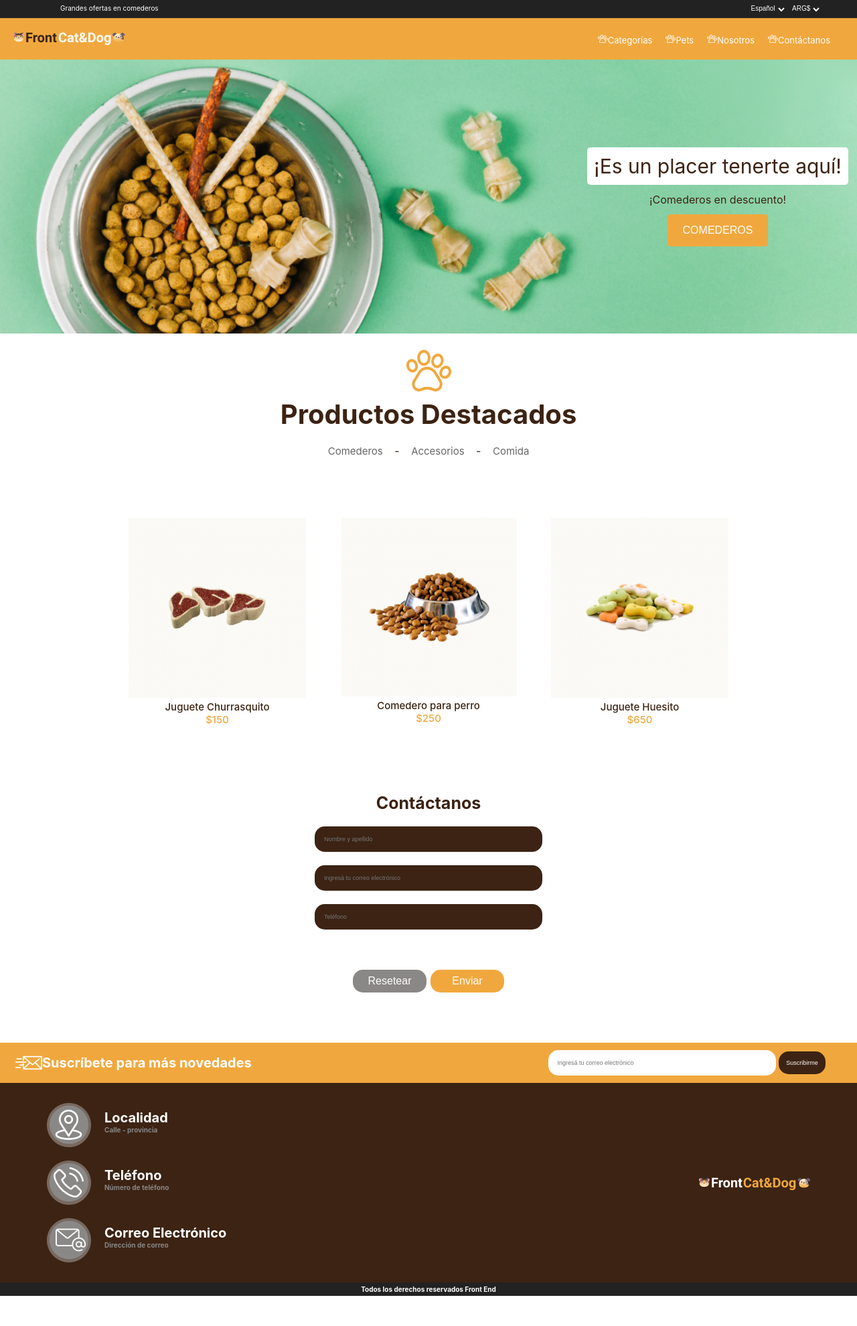
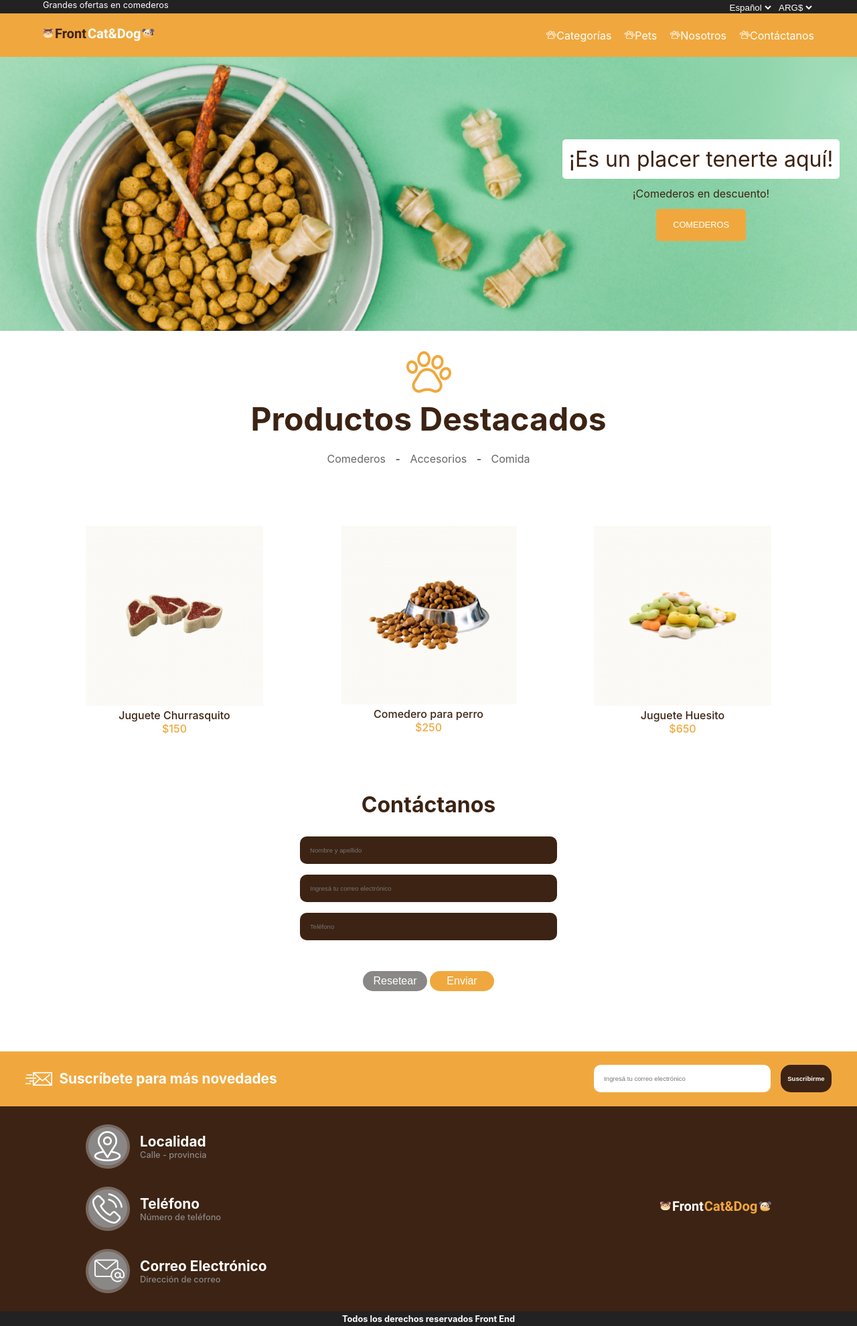
Before and after one commit to Avluela/petshop, a plain HTML site: page index.html in a window 1280 px wide. Shown: the whole page at 67% size. Before the commit the page ends 1935 px from the top, so only its background shows below. Drawn offline with Linux system fonts and the light colour scheme.

Commit message:
actualización de clase 15

```diff
--- a/css/styles.css
+++ b/css/styles.css
@@ -7,283 +7,415 @@
 body{
     font-family: -apple-system, BlinkMacSystemFont, 'Segoe UI', Roboto, Oxygen, Ubuntu, Cantarell, 'Open Sans', 'Helvetica Neue', sans-serif;
     color: #3C2313;
+    width: 100%;
 }
 
 header{
     display: flex;
     flex-direction: column;
-    width: 100%;
+}
+
+main{
+    display: flex;
+    flex-direction: column;
+    align-items: center;
+    text-align: center;
+}
+
+footer{
+    background-color: #3C2313;
+    display: flex;
+    flex-direction: column;
+    padding: 2% 0% 0%;
+}
+
+h1{
+    font-size: 2rem;
+    font-weight: 700;
+    margin: 5px 0px 20px 0px;
+}
+
+h2{
+    font-size: 1.3rem;
+    font-weight: 400;
+}
+
+h3{
+    font-size: 2.7rem;
+    font-weight: 700;
+    margin: 20px 0px;
+}
+
+h4{
+    font-size: 1.3rem;
+    font-weight: 700;
+    color: #FFFFFF;
+}
+
+h5{
+    font-size: 1rem;
+    font-weight: 400;
+}
+
+ul{
+    list-style: none;
+}
+
+p{
+    font-weight: 500;
+}
+
+input{
+    width: 80%;
+    align-items: center;
+    background-color: #3C2313;
+    color: #FFFFFF;
+    font-size: 0.6rem;
+    font-weight: 400;
+    padding: 3%;
+    border-radius: 10px;
+    border: transparent;
+    margin: 8px;
+}
+
+a{
+    text-decoration: transparent;
+    color: #ffffff;
 }
 
 select{
     border: transparent;
     background-color: transparent;
-    font-size: 10px;
-    color: #FFFFFF;
-    text-decoration: transparent;
-    padding-bottom: 4px;
+    color: #ffffff;
 }
 
-main{
-    display: flex;
-    flex-direction: column;
-}
-
-h1{
-    font-size: 40px;
-    font-weight: 700;
-    margin: 5px 0px 20px 0px;
-}
-
-h2{
-    font-size: 30px;
-    font-weight: 400;
-}
-
-h3{
-    font-size: 25px;
-    font-weight: 700;
-    margin: 20px 0px;
-}
-
-h4{
-    font-size: 20px;
-    font-weight: 700;
-    color: #FFFFFF;
-}
-
-h5{
-    font-size: 16px;
-    font-weight: 400;
-}
-
-input{
-    width: 340px;
-    align-items: center;
-    background-color: #3C2313;
-    color: #FFFFFF;
-    font-size: 9px;
-    font-weight: 400;
-    padding: 14px;
-    border-radius: 15px;
-    border: transparent;
+option{
+    background-color: #222222;
 }
 
 .top-header{
+    visibility: hidden;
+    position: absolute;
     background-color: #222222;
+    display: flex;
     flex-direction: row;
     justify-content: space-between;
-    display: flex;
-    align-items: center;
-    padding: 0px 53px 4px 90px;
+    padding: 0% 5%;
 }
 
 .top-header a{
-    font-size: 10px;
-    color: #FFFFFF;
-    display: inline-flex;
-    text-decoration: transparent;
+    font-size: 0.8rem;
+}
+
+.contact{
+    width: 100%;
 }
 
 .nav-header{
-    background-color: #F0A83E;
     display: flex;
-    justify-content: space-between;
     flex-direction: row;
     align-items: center;
+    justify-content: space-between;
+    padding: 2% 10%;
+    background-color: #F0A83E;
 }
 
 .nav-header ul{
-    list-style-type: none;
-    display: inline-flex;
-    color: #FFFFFF;
-    font-size: 13px;
-    padding: 24px 40px 21px 0px;
+    visibility: hidden;
+    position: absolute;
 }
 
-.nav-header a{
-    padding-left: 20px;
-    color: #FFFFFF;
-    text-decoration: transparent;
+#nav-select{
+    color: #ffffff;
 }
 
 .banner{
     background-image: url(../img/bowl-and-pet-daities-on-green-background.png);
     background-size: cover;
+    width: 100%;
     height: 409px;
     display: flex;
     align-items: center;
-    justify-content: flex-end;
+    justify-content: center;
 }
 
 .banner-container{
-    padding-right: 13px;
-    text-align: center;
+    display: flex;
+    flex-direction: column;
+    align-items: flex-end;
 }
 
 .caja{
     background-color: #FFFFFF;
-    padding: 10px;
+    padding: 10px 40px;
     border-radius: 5px;
-    margin-bottom: 12px;
+    margin-bottom: 3%;
 }
 
 .btn-comedero{
     background-color: #F0A83E;
     border-radius: 5px;
-    font-size: 16px;
+    font-size: 1rem;
     text-align: center;
     color: #FFFFFF;
-    padding: 15px 23px;
+    padding: 5% 7%;
     border: transparent;
-    margin-top: 12px;
+    margin: 3% 6%;
 }
 
 .title{
     display: flex;
+    flex-direction: column;
     align-items: center;
-    justify-content: center;
-    flex-direction: column;
-    margin: 20px 0px 40px 0px;
+    width: 80%;
+    margin: 5% 0%;
+}
+
+.title a{
+    color: #666666;
 }
 
 .title li{
     display: inline;
 }
 
-.title a{
-    font-size: 15px;
-    color: #666666;
-    font-weight: 400;
-    text-decoration: transparent;
-}
-
 .divider-list{
-    padding: 0px 13px;
-}
-
-.productos{
-    width: 70%;
-    margin: 50px auto 80px;
-}
-
-.productos ul{
-    display: flex;
-    justify-content: space-between;
-    flex-direction: row;
-    list-style: none;
-}
-
-.productos li{
-    text-align: center;
-}
-
-.productos p{
-    font-weight: 500;
-    font-size: 15px;
+    padding: 0px 10px;
 }
 
 .red{
     color: #F0A83E;
 }
 
-.contact{
+.contact-button{
     display: flex;
-    align-items: center;
-    justify-content: center;
-    flex-direction: column;
+    justify-content: space-around;
+    margin: 7% 0%;
 }
 
-.contact-buttons{
-    display: flex;
-    align-items: center;
-    justify-content: center;
-    flex-direction: row;
+.btn{
+    color: #FFFFFF;
+    text-align: center;
+    border: transparent;
 }
 
 .btn-form{
-    width: 110px;
-    height: 34px;
+    width: 48%;
     background-color: #F0A83E;
-    border-radius: 15px;
-    font-size: 16px;
-    color: #FFFFFF;
-    text-align: center;
-    border: transparent;
-    margin: 40px 3px 75px;
+    border-radius: 25px;
+    font-size: 1rem;
+    padding: 3% 0%;
 }
 
 .btn-reset{
     background-color: #8A8787;
 }
 
-.btn-suscribe{
-    width: 70px;
-    height: 34px;
-    background-color: #3C2313;
-    border-radius: 15px;
-    font-size: 9px;
-    color: #FFFFFF;
-    text-align: center;
-    border: transparent;
-    /* margin: 40px 3px 75px; */
+.suscribe{
+    background-color: #F0A83E;
+    padding: 0.5% 1%;
+    display: flex;
+    width: 100%;
+    align-items: flex-start;
+    flex-direction: column;
 }
 
-.suscribe,
 .suscribe div{
-    background-color: #F0A83E;
     display: flex;
-    justify-content: space-between;
     flex-direction: row;
     align-items: center;
-}
-
-.suscribe{
-    padding: 10px 47px 10px 23px;
 }
 
 .suscribe input{
     background-color: #FFFFFF;
     color:#A0A0A0;
-    font-size: 9px;
+    font-size: 0.6rem;
+    width: 65%;
+}
+
+.suscribe form{
+    display: flex;
+    flex-direction: row;
+    width: 100%;
+    padding: 2% ;
+    align-items: center;
+}
+
+.suscribe img{
+    margin-right: 10px;
+}
+
+.btn-suscribe{
+    background-color: #3C2313;
+    border-radius: 15px;
+    font-size: 1rem;
+    font-weight: 700;
+    padding: 2% 2%;
+    margin-left: 2%;
 }
 
 .footer{
-    background-color: #3C2313;
-    display: flex;
-    justify-content: space-between;
-    flex-direction: row;
-    align-items: center;
-    padding: 20px 70px;
-}
-
-.footer ul{
     display: flex;
     flex-direction: column;
-    justify-content: start;
+    align-items: center;
 }
 
 .footer li{
     display: flex;
     flex-direction: row;
-    margin: 10px 0px;
+    margin: 10% 0%;
+}
+
+.footer div{
+    display: flex;
+    flex-direction: column;
+    justify-content: center;
+    margin-left: 15px;
 }
 
 .footer p{
-    font-size: 10px;
-    font-weight: 700;
     color: #8A8787;
-}
-
-.footer div{
-    margin: 10px 20px;
+    font-size: 0.8rem;
 }
 
 .pie{
     background-color: #222222;
-    font-size: 10px;
+}
+
+.pie p{
+    color: #ffffff;
+    text-align: center;
+    font-size: 0.8rem;
     font-weight: 700;
-    text-align: center;
-    padding: 4px 0px;
-    color: #FFFFFF;
 }
+
+@media (min-width: 481px){
+    h1{
+        font-size: 3rem;;
+    }
+
+    h2{
+        font-size: 2rem;
+    }
+
+    h3{
+        font-size: 2rem;
+    }
+
+    input{
+        width: 30%;
+        padding: 15px;
+    }
+
+    form{
+        display: flex;
+        flex-direction: column;
+        align-items: center;
+    }
+
+    footer{
+        padding: 0%;
+    }
+
+    .top-header{
+        visibility: visible;
+        position: relative;
+    }
+
+    .nav-header{
+        padding: 1.5% 5%;
+    }
+
+    .nav-header ul{
+        visibility: visible;
+        position: relative;
+        display: flex;
+        flex-direction: row;
+    }
+
+    .nav-header li{
+        padding-left: 20px;
+    }
+
+    #nav-select{
+        visibility: hidden;
+        position: absolute;
+    }
+
+    .banner{
+        justify-content: flex-end;
+        padding-right: 2%;
+    }
+
+    .banner-container{
+        align-items: center;
+    }
+
+    .caja{
+        padding: 10px;
+    }
+
+    .btn-comedero{
+        font-size: 0.8rem;
+        padding: 4% 6%;
+    }
+
+    .title{
+        margin: 2% 0%;
+    }
+
+    .productos{
+        width: 80%;
+        margin: 5% 0%;
+    }
+
+    .productos ul{
+        display: flex;
+        flex-direction: row;
+        flex-wrap: wrap;
+        justify-content: space-between;
+    }
+
+    .contact-button{
+        width: 200px;
+        margin: 3% 0% 7%;
+    }
+
+    .suscribe{
+        padding: 1% 3%;
+        flex-direction: row;
+        align-items: center;
+        justify-content: space-between;
+    }
+
+    .suscribe input{
+        width: 271px;
+    }
+
+    .suscribe form{
+        padding: 0% ;
+        width: auto;
+    }
+
+    .btn-suscribe{
+        font-size: 0.6rem;
+        padding: 15px 10px;
+    }
+
+    .footer{
+        align-items: flex-start;
+        padding: 0% 10%;
+        position: relative;
+    }
+
+    #logo{
+        position: absolute;
+        align-self: flex-end;
+        top: 45%;
+    }
+
+    .pie{
+        padding: 0.3% 0%;
+    }
+
+}
--- a/index.html
+++ b/index.html
@@ -5,6 +5,7 @@
     <meta http-equiv="X-UA-Compatible" content="IE=edge">
     <meta name="viewport" content="width=device-width, initial-scale=1.0">
     <link rel="stylesheet" href="css/styles.css">
+    <script src="https://use.fontawesome.com/ec973ecb6e.js"></script>
     <title>Front Cat & Dog</title>
 </head>
 <body>
@@ -27,13 +28,14 @@
         </div>
 
         <nav class="nav-header">
-            <a href="#"><img src="img/logo_cat_dog.png" alt="Logo de cat&dog"></a>
+            <a href="#"><img src="img/logo_cat_dog.png" alt="Logo de cat&dog" class="logo"></a>
             <ul>
                <li><a href="#"><img src="img/pawprint-little.png">Categorías</a></li>
                 <li><a href="#"><img src="img/pawprint-little.png">Pets</a></li>
                 <li><a href="#"><img src="img/pawprint-little.png">Nosotros</a></li>
                 <li><a href="#"><img src="img/pawprint-little.png">Contáctanos</a></li>
             </ul>
+            <a href="#" id="nav-select"><i class="fa fa-bars" aria-hidden="true"></i></a>
         </nav>
     </header>
     <main>
@@ -87,12 +89,12 @@
             <h3>Contáctanos</h3>
 
             <form action="#">
-                <input type="text" name="nombre-apellido" id="nombre-apellido" placeholder="Nombre y apellido"><br><br>
-                <input type="text" name="email" id="email" placeholder="Ingresá tu correo electrónico"><br><br>
-                <input type="text" name="telefono" id="telefono" placeholder="Teléfono"><br><br>
-                <div class="contact-buttons">
-                    <button type="reset" class="btn-form btn-reset">Resetear</button>
-                    <button type="submit" class="btn-form">Enviar</button>
+                <input type="text" name="nombre-apellido" id="nombre-apellido" placeholder="Nombre y apellido">
+                <input type="text" name="email" id="email" placeholder="Ingresá tu correo electrónico">
+                <input type="text" name="telefono" id="telefono" placeholder="Teléfono">
+                <div class="contact-button">
+                    <button type="reset" class="btn btn-form btn-reset">Resetear</button>
+                    <button type="submit" class="btn btn-form">Enviar</button>
                 </div>
             </form>
         </section>
@@ -105,13 +107,14 @@
             </div>
             <form action="#">
                 <input type="text" name="email" id="email" placeholder="Ingresá tu correo electrónico">
-                <button type="submit" class="btn-suscribe">Suscribirme</button>
+                <button type="submit" class="btn btn-suscribe">Suscribirme</button>
             </form>
         </section>
     </main>
 
     <footer>
         <section class='footer'>
+            <img src="img/logo_white.png" alt="Logo de cat&dog" id="logo">
             <ul>
                 <li>
                     <img src="img/localidad.png">
@@ -135,8 +138,6 @@
                     </div>
                 </li>
             </ul>
-
-            <img src="img/logo_white.png" alt="Logo de cat&dog">
         </section>
 
         <section class="pie">
```
